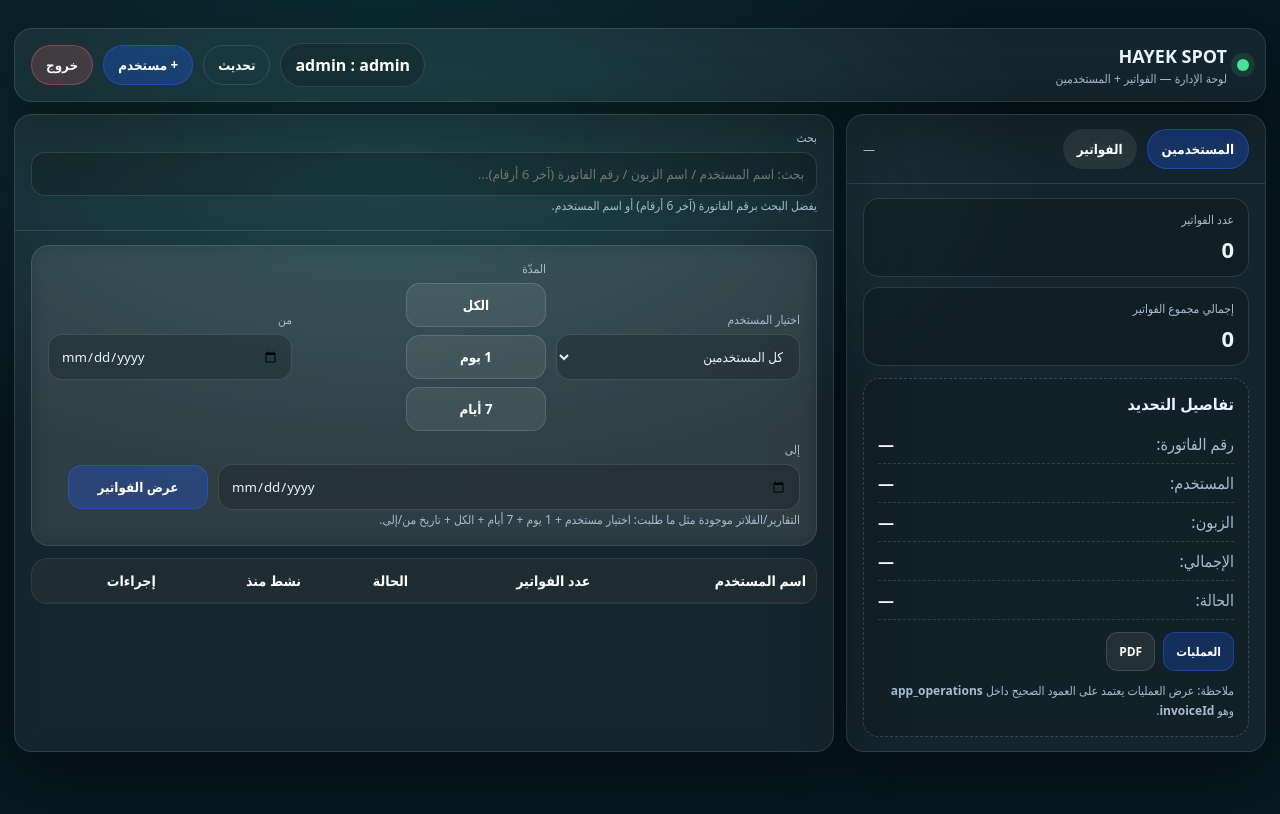
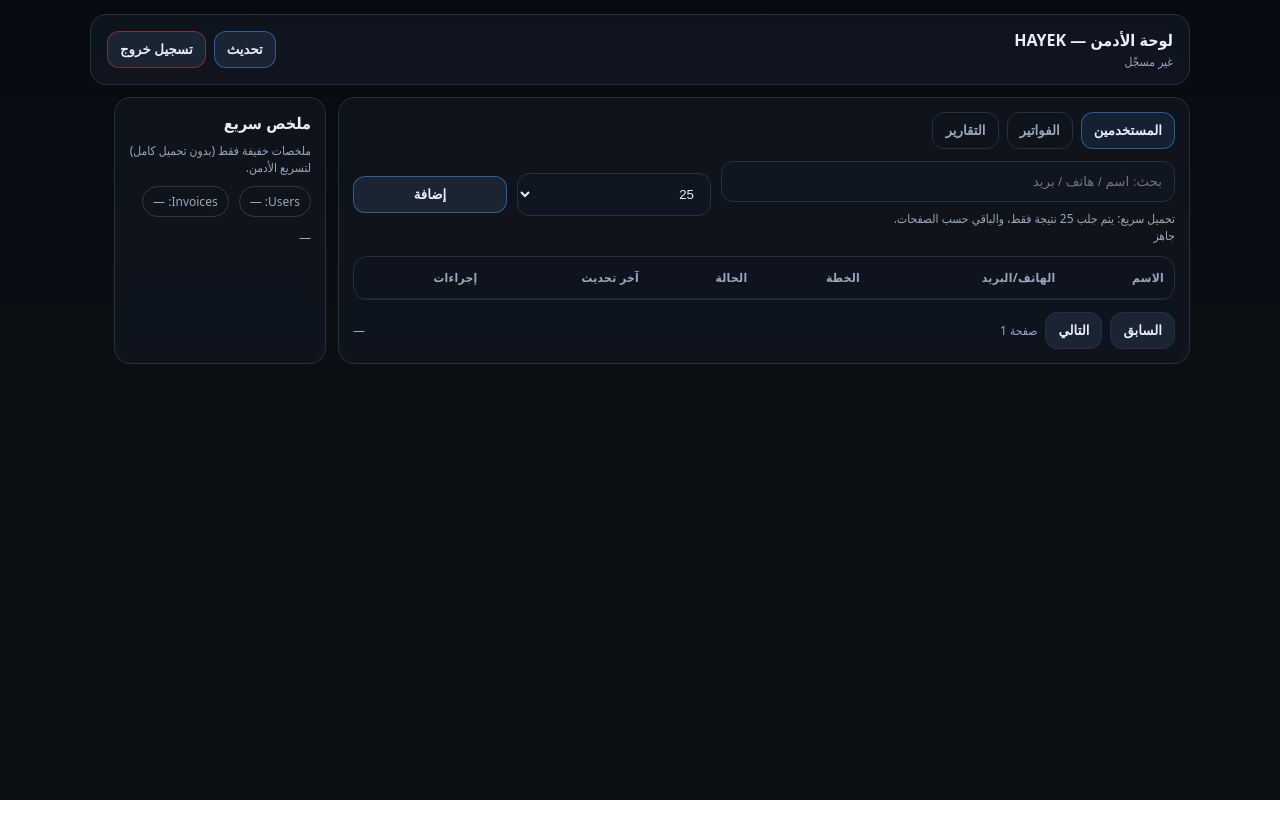
Before and after one commit to mhmoodheyak-ops/hayek-accounting-system, a plain HTML site: page admin.html in a window 1280 px wide. Drawn offline with nearby package versions, Linux system fonts and the light colour scheme; no server answers.

Commit message:
Update admin.html

```diff
--- a/admin.html
+++ b/admin.html
@@ -2,366 +2,260 @@
 <html lang="ar" dir="rtl">
 <head>
   <meta charset="utf-8" />
-  <meta name="viewport" content="width=device-width,initial-scale=1,viewport-fit=cover" />
-  <title>HAYEK SPOT — لوحة الإدارة</title>
-
-  <!-- Supabase -->
-  <script src="https://cdn.jsdelivr.net/npm/@supabase/supabase-js@2"></script>
-
-  <!-- PDF (للأدمن عند الضغط PDF) -->
-  <script src="https://cdn.jsdelivr.net/npm/html2canvas@1.4.1/dist/html2canvas.min.js"></script>
-  <script src="https://cdn.jsdelivr.net/npm/jspdf@2.5.1/dist/jspdf.umd.min.js"></script>
-
-  <!-- Config + Auth -->
-  <script src="./config.js?v=999"></script>
-  <script src="./auth.js?v=999"></script>
+  <meta name="viewport" content="width=device-width, initial-scale=1, viewport-fit=cover" />
+  <title>HAYEK Admin</title>
 
   <style>
     :root{
-      --bg:#071820;
-      --panel:rgba(255,255,255,.06);
-      --line:rgba(255,255,255,.12);
-      --txt:#eaf4ff;
-      --mut:#a7bdd0;
-      --blue:#1f62ff;
-      --ok:#49e39a;
-      --red:#ff6b6b;
-      --chip:rgba(255,255,255,.08);
-      --shadow:0 20px 70px rgba(0,0,0,.45);
+      --bg:#0b0f14; --card:#121823; --txt:#e8eefc; --muted:#9aa7bd;
+      --line:#243044; --accent:#4da3ff; --danger:#ff4d4d; --ok:#35d07f;
+      --btn:#1a2433; --btn2:#223149;
+      --radius:16px;
     }
-    *{box-sizing:border-box;font-family:system-ui,Segoe UI,Tahoma,Arial}
+    *{ box-sizing:border-box; }
     body{
-      margin:0; min-height:100vh; color:var(--txt);
-      background: radial-gradient(1200px 600px at 30% 20%, #0f3a3f 0%, var(--bg) 55%);
+      margin:0; font-family: system-ui, -apple-system, "Segoe UI", Tahoma, Arial;
+      background: linear-gradient(180deg, #070a10, #0b0f14 40%);
+      color:var(--txt);
+      min-height:100vh;
+      padding:14px;
     }
-    .wrap{max-width:1280px;margin:14px auto;padding:14px}
+    .wrap{ max-width:1100px; margin:0 auto; }
     .topbar{
-      display:flex;align-items:center;justify-content:space-between;gap:12px;
-      padding:14px 16px;background:var(--panel);
-      border:1px solid var(--line);border-radius:18px;box-shadow:var(--shadow);
-      backdrop-filter:blur(10px)
+      display:flex; gap:10px; align-items:center; justify-content:space-between;
+      padding:14px 16px; border:1px solid var(--line); border-radius:var(--radius);
+      background: rgba(18,24,35,.75);
+      backdrop-filter: blur(8px);
+      position: sticky; top: 10px; z-index: 50;
     }
-    .brand{display:flex;align-items:center;gap:10px}
-    .dot{width:12px;height:12px;border-radius:50%}
-    .dot.on{background:var(--ok);box-shadow:0 0 0 6px rgba(73,227,154,.12)}
-    .dot.off{background:var(--red);box-shadow:0 0 0 6px rgba(255,107,107,.12)}
-    .brand h1{margin:0;font-size:18px;font-weight:900}
-    .brand p{margin:2px 0 0;color:var(--mut);font-size:12px}
-    .actions{display:flex;gap:10px;flex-wrap:wrap;align-items:center}
-    .btn{
-      border:none;border-radius:999px;padding:10px 14px;cursor:pointer;
-      background:var(--chip);color:#fff;font-weight:900
+    .brand{ display:flex; flex-direction:column; gap:2px; }
+    .brand b{ font-size:16px; }
+    .brand span{ font-size:12px; color:var(--muted); }
+    .actions{ display:flex; gap:8px; align-items:center; flex-wrap:wrap; }
+    button{
+      border:1px solid var(--line); background:var(--btn); color:var(--txt);
+      padding:10px 12px; border-radius:12px; cursor:pointer;
+      font-weight:600;
     }
-    .btn.blue{background:rgba(31,98,255,.28);border:1px solid rgba(31,98,255,.5)}
-    .btn.red{background:rgba(255,107,107,.18);border:1px solid rgba(255,107,107,.35)}
-    .btn.ghost{background:transparent;border:1px solid var(--line)}
-    .pill{
-      display:inline-flex;align-items:center;gap:8px;
-      padding:10px 14px;border-radius:999px;
-      border:1px solid var(--line);background:rgba(0,0,0,.18);color:#fff;font-weight:900
+    button:hover{ background:var(--btn2); }
+    button.danger{ border-color: rgba(255,77,77,.4); }
+    button.danger:hover{ background: rgba(255,77,77,.12); }
+    button.primary{ border-color: rgba(77,163,255,.45); }
+    button.primary:hover{ background: rgba(77,163,255,.12); }
+
+    .grid{
+      display:grid; gap:12px;
+      grid-template-columns: 1fr;
+      margin-top:12px;
+    }
+    @media(min-width: 900px){
+      .grid{ grid-template-columns: 1.1fr .9fr; }
     }
 
-    .grid{
-      margin-top:12px;
-      display:grid;grid-template-columns: 420px 1fr;gap:12px;
-    }
-    @media (max-width: 1060px){ .grid{grid-template-columns:1fr} }
-
     .card{
-      background:var(--panel);border:1px solid var(--line);
-      border-radius:18px;box-shadow:var(--shadow);
-      backdrop-filter:blur(10px);overflow:hidden
-    }
-    .cardHead{
-      padding:14px 16px;border-bottom:1px solid var(--line);
-      display:flex;gap:10px;flex-wrap:wrap;align-items:center;justify-content:space-between
-    }
-    .tabs{display:flex;gap:10px;flex-wrap:wrap}
-    .tab{
-      border:none;border-radius:999px;padding:10px 14px;background:var(--chip);color:#fff;
-      cursor:pointer;font-weight:900
-    }
-    .tab.active{background:rgba(31,98,255,.28);border:1px solid rgba(31,98,255,.5)}
-    .cardBody{padding:14px 16px}
-
-    .stats{display:flex;gap:10px;flex-wrap:wrap}
-    .stat{
-      flex:1;min-width:200px;
-      border:1px solid var(--line);background:rgba(0,0,0,.16);
-      border-radius:16px;padding:12px 14px
-    }
-    .stat .k{color:var(--mut);font-size:12px}
-    .stat .v{font-weight:900;font-size:22px;margin-top:6px}
-
-    .hint{color:var(--mut);font-size:12px;line-height:1.7}
-    .row{display:flex;gap:10px;flex-wrap:wrap;align-items:center}
-    .field{flex:1;min-width:220px}
-    label{display:block;color:var(--mut);font-size:12px;margin:0 0 6px}
-    input,select{
-      width:100%;padding:12px 12px;border-radius:14px;border:1px solid var(--line);
-      background:rgba(0,0,0,.18);color:var(--txt);outline:none
-    }
-    .btnWide{
-      border:none;border-radius:14px;padding:12px 14px;font-weight:900;cursor:pointer;
-      background:rgba(31,98,255,.28);border:1px solid rgba(31,98,255,.5);color:#fff;
-      min-width:140px
-    }
-    .btnWide.gray{
-      background:rgba(255,255,255,.08);border:1px solid rgba(255,255,255,.14)
+      border:1px solid var(--line); background:rgba(18,24,35,.65);
+      border-radius:var(--radius); padding:14px;
+      backdrop-filter: blur(8px);
     }
 
-    table{width:100%;border-collapse:collapse}
-    th,td{
-      padding:12px 10px;border-bottom:1px solid rgba(255,255,255,.10);
-      text-align:right;font-size:14px;white-space:nowrap
+    .tabs{ display:flex; gap:8px; flex-wrap:wrap; }
+    .tab{
+      padding:10px 12px; border-radius:12px; border:1px solid var(--line);
+      background:transparent; cursor:pointer; font-weight:700;
+      color:var(--muted);
     }
-    th{color:#fff;background:rgba(255,255,255,.06);font-weight:900}
-    td{color:rgba(255,255,255,.92)}
-    .tableWrap{overflow:auto;border:1px solid var(--line);border-radius:16px;background:rgba(0,0,0,.14)}
-    .mini{font-size:12px;color:var(--mut)}
-    .chip{
-      display:inline-flex;align-items:center;justify-content:center;
-      padding:8px 10px;border-radius:999px;border:1px solid var(--line);
-      background:rgba(0,0,0,.16);font-weight:900;min-width:44px
+    .tab.active{ color:var(--txt); border-color: rgba(77,163,255,.45); background: rgba(77,163,255,.10); }
+
+    .row{ display:flex; gap:10px; flex-wrap:wrap; align-items:center; margin-top:12px; }
+    input, select{
+      width:100%;
+      border:1px solid var(--line); background:#0f1622; color:var(--txt);
+      padding:12px 12px; border-radius:12px; outline:none;
     }
-    .chip.ok{border-color:rgba(73,227,154,.5);background:rgba(73,227,154,.12)}
-    .chip.bad{border-color:rgba(255,107,107,.5);background:rgba(255,107,107,.10)}
-    .actRow{display:flex;gap:8px;flex-wrap:wrap}
-    .aBtn{
-      border:none;border-radius:12px;padding:10px 12px;cursor:pointer;
-      background:rgba(255,255,255,.08);border:1px solid rgba(255,255,255,.14);
-      color:#fff;font-weight:900;font-size:12px
+    .w-60{ flex: 1 1 420px; }
+    .w-20{ flex: 1 1 160px; }
+    .w-15{ flex: 1 1 120px; }
+
+    .hint{ font-size:12px; color:var(--muted); margin-top:8px; }
+    .status{ font-size:12px; color:var(--muted); }
+    .status b{ color:var(--txt); }
+
+    .tableWrap{
+      width:100%;
+      overflow:auto;
+      border:1px solid var(--line);
+      border-radius:14px;
+      margin-top:12px;
     }
-    .aBtn.blue{background:rgba(31,98,255,.25);border-color:rgba(31,98,255,.45)}
-    .aBtn.red{background:rgba(255,107,107,.16);border-color:rgba(255,107,107,.32)}
-    .aBtn.gray{background:rgba(255,255,255,.07)}
-    .split{
-      display:grid;grid-template-columns: 1fr;gap:12px
+    table{
+      width:100%;
+      border-collapse:collapse;
+      min-width: 820px;
     }
-    .selectedBox{
-      border:1px dashed rgba(255,255,255,.18);
-      background:rgba(0,0,0,.12);
-      border-radius:16px;padding:14px
+    th, td{
+      padding:12px 10px;
+      border-bottom:1px solid rgba(36,48,68,.65);
+      text-align:right;
+      font-size:14px;
+      white-space:nowrap;
     }
-    .selectedBox h3{margin:0 0 10px;font-size:16px}
-    .kv{display:flex;justify-content:space-between;gap:10px;padding:8px 0;border-bottom:1px dashed rgba(255,255,255,.14)}
-    .kv:last-child{border-bottom:none}
-    .kv span{color:var(--mut)}
-    .kv b{color:#fff}
+    th{ color:var(--muted); font-size:12px; letter-spacing:.3px; }
+    tr:hover td{ background: rgba(77,163,255,.06); }
 
-    /* مودال العمليات */
-    .modalBack{
-      position:fixed;inset:0;background:rgba(0,0,0,.78);
-      display:none;align-items:center;justify-content:center;padding:14px;z-index:9999
+    .pill{
+      display:inline-flex; align-items:center; gap:8px;
+      padding:6px 10px; border-radius:999px;
+      border:1px solid rgba(154,167,189,.25);
+      font-size:12px; color:var(--muted);
+    }
+    .pill.ok{ border-color: rgba(53,208,127,.35); color: rgba(53,208,127,.95); }
+    .pill.bad{ border-color: rgba(255,77,77,.35); color: rgba(255,77,77,.95); }
+
+    .pager{
+      display:flex; align-items:center; justify-content:space-between; gap:10px;
+      margin-top:12px;
+    }
+    .pager .left, .pager .right{ display:flex; gap:8px; align-items:center; flex-wrap:wrap; }
+    .small{ font-size:12px; color:var(--muted); }
+
+    .overlay{
+      position:fixed; inset:0; display:none; align-items:center; justify-content:center;
+      background: rgba(0,0,0,.55);
+      padding:14px;
+      z-index: 100;
     }
     .modal{
-      width:min(920px,100%);
-      background:#0b1820;border:1px solid rgba(255,255,255,.12);
-      border-radius:18px;box-shadow:var(--shadow);overflow:hidden
+      width:min(520px, 100%); border:1px solid var(--line); border-radius:18px;
+      background:#0b101a; padding:14px;
     }
-    .modalHead{padding:14px 16px;border-bottom:1px solid rgba(255,255,255,.12);display:flex;justify-content:space-between;align-items:center;gap:10px}
-    .modalHead h3{margin:0;font-size:16px}
-    .modalBody{padding:14px 16px}
-    .closeX{border:none;border-radius:12px;padding:10px 12px;background:rgba(255,255,255,.08);color:#fff;cursor:pointer;font-weight:900}
-    .toast{
-      margin-top:10px;display:none;
-      padding:10px 12px;border-radius:12px;border:1px solid rgba(255,255,255,.14);
-      background:rgba(0,0,0,.22);color:#fff;font-weight:900
-    }
-
-    /* PDF stage */
-    .pdfStage{
-      position:fixed;left:-99999px;top:0;width:794px;background:#fff;color:#111;padding:18px;direction:rtl
-    }
+    .modal h3{ margin:0 0 10px 0; }
+    .modal .row{ margin-top:10px; }
+    .modal .row > *{ flex: 1 1 200px; }
+    .modal .btns{ display:flex; gap:8px; justify-content:flex-end; margin-top:12px; }
+    .err{ color: rgba(255,77,77,.95); font-size:13px; margin-top:10px; }
   </style>
 </head>
-
 <body>
   <div class="wrap">
     <div class="topbar">
       <div class="brand">
-        <span class="dot" id="netDot"></span>
-        <div>
-          <h1>HAYEK SPOT</h1>
-          <p>لوحة الإدارة — الفواتير + المستخدمين</p>
-        </div>
+        <b>لوحة الأدمن — HAYEK</b>
+        <span id="sessionInfo">غير مسجّل</span>
       </div>
-
       <div class="actions">
-        <span class="pill" id="adminName">admin : admin</span>
-        <button class="btn ghost" id="refreshBtn">تحديث</button>
-        <button class="btn blue" id="addUserBtn">+ مستخدم</button>
-        <button class="btn red" id="logoutBtn">خروج</button>
+        <button class="primary" id="btnRefresh">تحديث</button>
+        <button class="danger" id="btnLogout">تسجيل خروج</button>
       </div>
     </div>
 
     <div class="grid">
-      <!-- يسار: تفاصيل -->
+      <!-- Main -->
       <div class="card">
-        <div class="cardHead">
-          <div class="tabs">
-            <button class="tab active" data-tab="users">المستخدمين</button>
-            <button class="tab" data-tab="inv">الفواتير</button>
-          </div>
-          <div class="mini" id="metaMini">—</div>
+        <div class="tabs">
+          <button class="tab active" data-tab="users">المستخدمين</button>
+          <button class="tab" data-tab="invoices">الفواتير</button>
+          <button class="tab" data-tab="reports">التقارير</button>
         </div>
 
-        <div class="cardBody split">
-          <div class="stats">
-            <div class="stat">
-              <div class="k">عدد الفواتير</div>
-              <div class="v" id="statInvCount">0</div>
+        <div id="usersPanel">
+          <div class="row">
+            <div class="w-60">
+              <input id="qUsers" placeholder="بحث: اسم / هاتف / بريد" />
+              <div class="hint">تحميل سريع: يتم جلب 25 نتيجة فقط، والباقي حسب الصفحات.</div>
             </div>
-            <div class="stat">
-              <div class="k">إجمالي مجموع الفواتير</div>
-              <div class="v" id="statInvSum">0</div>
+            <div class="w-20">
+              <select id="pageSizeUsers">
+                <option value="25" selected>25</option>
+                <option value="50">50</option>
+                <option value="100">100</option>
+              </select>
+            </div>
+            <div class="w-15">
+              <button id="btnAddUser" class="primary" style="width:100%;">إضافة</button>
             </div>
           </div>
 
-          <div class="selectedBox" id="selectedBox">
-            <h3>تفاصيل التحديد</h3>
-            <div class="kv"><span>رقم الفاتورة:</span><b id="selInvId">—</b></div>
-            <div class="kv"><span>المستخدم:</span><b id="selUser">—</b></div>
-            <div class="kv"><span>الزبون:</span><b id="selCust">—</b></div>
-            <div class="kv"><span>الإجمالي:</span><b id="selTotal">—</b></div>
-            <div class="kv"><span>الحالة:</span><b id="selStatus">—</b></div>
+          <div class="status" id="usersStatus">جاهز</div>
 
-            <div style="margin-top:12px" class="actRow">
-              <button class="aBtn blue" id="selOpsBtn">العمليات</button>
-              <button class="aBtn gray" id="selPdfBtn">PDF</button>
+          <div class="tableWrap">
+            <table>
+              <thead>
+                <tr>
+                  <th>الاسم</th>
+                  <th>الهاتف/البريد</th>
+                  <th>الخطة</th>
+                  <th>الحالة</th>
+                  <th>آخر تحديث</th>
+                  <th>إجراءات</th>
+                </tr>
+              </thead>
+              <tbody id="usersTbody"></tbody>
+            </table>
+          </div>
+
+          <div class="pager">
+            <div class="left">
+              <button id="prevUsers">السابق</button>
+              <button id="nextUsers">التالي</button>
+              <span class="small" id="usersPageInfo">صفحة 1</span>
             </div>
-
-            <div class="toast" id="toast"></div>
-            <div class="hint" style="margin-top:10px">
-              ملاحظة: عرض العمليات يعتمد على العمود الصحيح داخل <b>app_operations</b> وهو <b>invoiceId</b>.
-            </div>
-          </div>
-        </div>
-      </div>
-
-      <!-- يمين: جداول -->
-      <div class="card">
-        <div class="cardHead">
-          <div class="row" style="width:100%">
-            <div class="field" style="flex:2">
-              <label>بحث</label>
-              <input id="search" placeholder="بحث: اسم المستخدم / اسم الزبون / رقم الفاتورة (آخر 6 أرقام)..." />
-              <div class="hint">يفضل البحث برقم الفاتورة (آخر 6 أرقام) أو اسم المستخدم.</div>
+            <div class="right">
+              <span class="small" id="usersCountInfo">—</span>
             </div>
           </div>
         </div>
 
-        <div class="cardBody">
-          <!-- Filters -->
-          <div class="card" style="box-shadow:none;margin-bottom:12px">
-            <div class="cardBody">
-              <div class="row">
-                <div class="field">
-                  <label>اختيار المستخدم</label>
-                  <select id="userFilter">
-                    <option value="">كل المستخدمين</option>
-                  </select>
-                </div>
+        <div id="invoicesPanel" style="display:none;">
+          <div class="hint">سيتم تفعيل الفواتير بعد تأكيد عمل المستخدمين (تم التنفيذ).</div>
+        </div>
 
-                <div class="field">
-                  <label>المدّة</label>
-                  <div class="row" style="gap:8px">
-                    <button class="btnWide gray" id="rangeAll">الكل</button>
-                    <button class="btnWide gray" id="range1">1 يوم</button>
-                    <button class="btnWide gray" id="range7">7 أيام</button>
-                  </div>
-                </div>
-
-                <div class="field">
-                  <label>من</label>
-                  <input type="date" id="dateFrom" />
-                </div>
-                <div class="field">
-                  <label>إلى</label>
-                  <input type="date" id="dateTo" />
-                </div>
-
-                <div class="field" style="flex:0;min-width:160px">
-                  <label>&nbsp;</label>
-                  <button class="btnWide" id="showBtn">عرض الفواتير</button>
-                </div>
-              </div>
-
-              <div class="hint">التقارير/الفلاتر موجودة مثل ما طلبت: اختيار مستخدم + 1 يوم + 7 أيام + الكل + تاريخ من/إلى.</div>
-            </div>
-          </div>
-
-          <!-- Users table -->
-          <div id="pane-users">
-            <div class="tableWrap">
-              <table>
-                <thead>
-                  <tr>
-                    <th>اسم المستخدم</th>
-                    <th>عدد الفواتير</th>
-                    <th>الحالة</th>
-                    <th>نشط منذ</th>
-                    <th>إجراءات</th>
-                  </tr>
-                </thead>
-                <tbody id="usersBody"></tbody>
-              </table>
-            </div>
-          </div>
-
-          <!-- Invoices table -->
-          <div id="pane-inv" style="display:none">
-            <div class="tableWrap">
-              <table>
-                <thead>
-                  <tr>
-                    <th>التاريخ</th>
-                    <th>المستخدم</th>
-                    <th>الزبون</th>
-                    <th>الإجمالي</th>
-                    <th>الحالة</th>
-                    <th>رقم</th>
-                    <th>إجراءات</th>
-                  </tr>
-                </thead>
-                <tbody id="invBody"></tbody>
-              </table>
-            </div>
-          </div>
-
+        <div id="reportsPanel" style="display:none;">
+          <div class="hint">التقارير آخر خطوة، جاهزة لنموذج الاشتراكات لاحقاً.</div>
         </div>
       </div>
-    </div>
 
-  </div>
-
-  <!-- Modal العمليات -->
-  <div class="modalBack" id="opsBack">
-    <div class="modal">
-      <div class="modalHead">
-        <h3 id="opsTitle">عمليات الفاتورة</h3>
-        <button class="closeX" id="opsClose">إغلاق</button>
-      </div>
-      <div class="modalBody">
-        <div class="tableWrap" style="background:rgba(0,0,0,.08)">
-          <table>
-            <thead>
-              <tr>
-                <th>الوقت</th>
-                <th>البيان</th>
-                <th>العملية</th>
-                <th>النتيجة</th>
-              </tr>
-            </thead>
-            <tbody id="opsBody"></tbody>
-          </table>
+      <!-- Side -->
+      <div class="card">
+        <b>ملخص سريع</b>
+        <div class="hint">ملخصات خفيفة فقط (بدون تحميل كامل) لتسريع الأدمن.</div>
+        <div class="row" style="margin-top:10px;">
+          <span class="pill" id="pillUsers">Users: —</span>
+          <span class="pill" id="pillInvoices">Invoices: —</span>
         </div>
+        <div class="hint" id="sysMsg" style="margin-top:12px;">—</div>
       </div>
     </div>
   </div>
 
-  <div class="pdfStage" id="pdfStage"></div>
+  <!-- Modal -->
+  <div class="overlay" id="overlay">
+    <div class="modal">
+      <h3 id="modalTitle">إضافة مستخدم</h3>
+      <div class="row">
+        <input id="mName" placeholder="الاسم" />
+        <input id="mPhone" placeholder="الهاتف" />
+      </div>
+      <div class="row">
+        <input id="mEmail" placeholder="البريد (اختياري)" />
+        <select id="mPlan">
+          <option value="free" selected>free</option>
+          <option value="pro">pro</option>
+        </select>
+      </div>
+      <div class="row">
+        <select id="mStatus">
+          <option value="active" selected>active</option>
+          <option value="blocked">blocked</option>
+        </select>
+      </div>
+      <div class="btns">
+        <button id="btnCloseModal">إلغاء</button>
+        <button class="primary" id="btnSaveModal">حفظ</button>
+      </div>
+      <div class="err" id="modalErr"></div>
+    </div>
+  </div>
 
-  <script src="./admin.js?v=999"></script>
+  <script type="module" src="./admin.js"></script>
 </body>
 </html>
```
